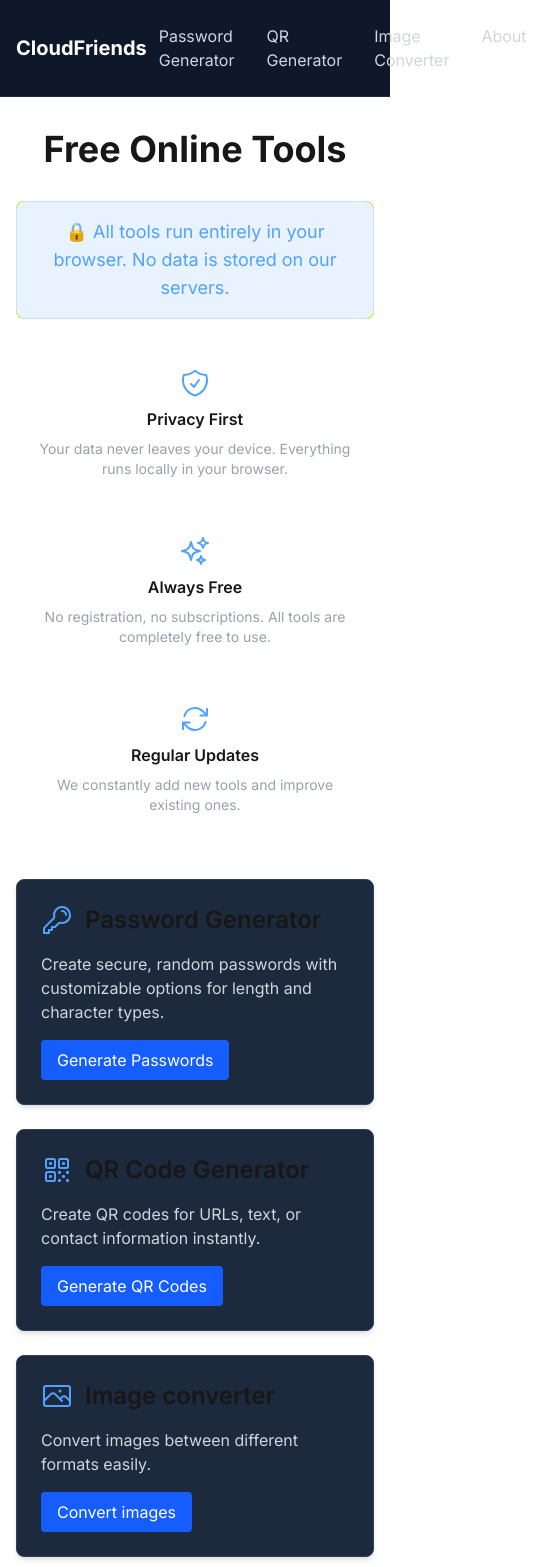
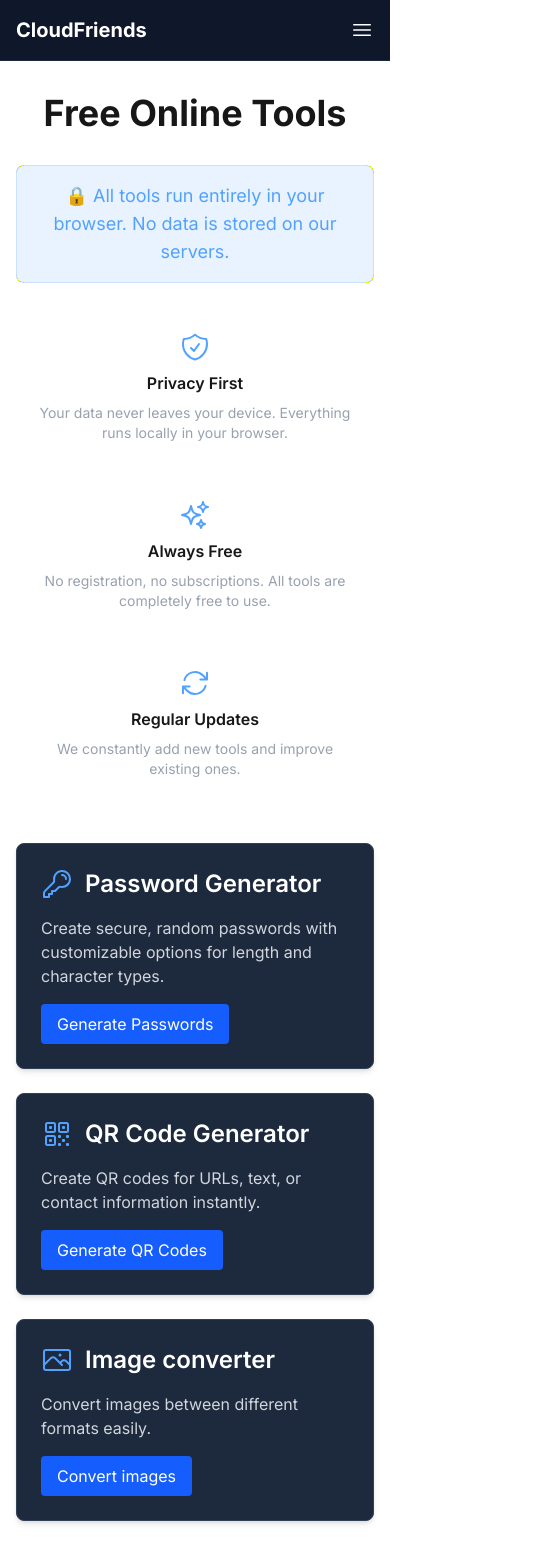
Before and after one commit to cloudfriends-net/cloudfriends, a Next.js app: page / in a window 390 px wide. Shown: the top 1567 px of the page, 539 px wide, since content can reach past the window. Built offline with nearby package versions, Linux system fonts and the light colour scheme.

Commit message:
Adjusted dark mode h2's and added mobile nav

```diff
--- a/src/app/page.tsx
+++ b/src/app/page.tsx
@@ -43,7 +43,7 @@ export default function Home() {
         <div className="bg-slate-800 p-6 rounded-lg shadow-md border border-slate-700 hover:border-slate-600 transition-colors">
           <div className="flex items-center gap-3 mb-4">
             <KeyIcon className="h-8 w-8 text-blue-400" />
-            <h2 className="text-2xl font-semibold">Password Generator</h2>
+            <h2 className="text-2xl font-semibold text-white">Password Generator</h2>
           </div>
           <p className="text-gray-300 mb-4">
             Create secure, random passwords with customizable options for length and character types.
@@ -59,7 +59,7 @@ export default function Home() {
         <div className="bg-slate-800 p-6 rounded-lg shadow-md border border-slate-700 hover:border-slate-600 transition-colors">
           <div className="flex items-center gap-3 mb-4">
             <QrCodeIcon className="h-8 w-8 text-blue-400" />
-            <h2 className="text-2xl font-semibold">QR Code Generator</h2>
+            <h2 className="text-2xl font-semibold text-white">QR Code Generator</h2>
           </div>
           <p className="text-gray-300 mb-4">
             Create QR codes for URLs, text, or contact information instantly.
@@ -75,7 +75,7 @@ export default function Home() {
         <div className="bg-slate-800 p-6 rounded-lg shadow-md border border-slate-700 hover:border-slate-600 transition-colors">
           <div className="flex items-center gap-3 mb-4">
             <PhotoIcon className="h-8 w-8 text-blue-400" />
-            <h2 className="text-2xl font-semibold">Image converter</h2>
+            <h2 className="text-2xl font-semibold text-white">Image converter</h2>
           </div>
           <p className="text-gray-300 mb-4">
             Convert images between different formats easily.
@@ -91,7 +91,7 @@ export default function Home() {
 
       {/* Additional Information */}
       <div className="max-w-4xl mx-auto mt-12 p-6 bg-slate-800 rounded-lg border border-slate-700">
-        <h2 className="text-2xl font-semibold mb-4">About Our Tools</h2>
+        <h2 className="text-2xl font-semibold text-white mb-4">About Our Tools</h2>
         <div className="space-y-4 text-gray-300">
           <p>
             CloudFriends.net provides essential web tools that prioritize your privacy and security.
--- a/src/components/Header.tsx
+++ b/src/components/Header.tsx
@@ -2,20 +2,52 @@
 
 import Link from 'next/link'
 import { usePathname } from 'next/navigation'
+import { useState } from 'react'
+import { Bars3Icon, XMarkIcon } from '@heroicons/react/24/outline'
 
 export function Header() {
   const pathname = usePathname()
+  const [isMenuOpen, setIsMenuOpen] = useState(false)
 
   return (
     <nav className="bg-slate-900 text-white p-4 border-b border-slate-800">
-      <div className="container mx-auto flex justify-between items-center">
+      <div className="container mx-auto">
+        <div className="flex justify-between items-center">
           <Link
             href="/"
             className="text-xl font-bold hover:text-blue-400 transition-colors"
           >
             CloudFriends
           </Link>
-        <div className="flex gap-2">
+          <button
+            className="md:hidden"
+            onClick={() => setIsMenuOpen(!isMenuOpen)}
+          >
+            {isMenuOpen ? (
+              <XMarkIcon className="h-6 w-6" />
+            ) : (
+              <Bars3Icon className="h-6 w-6" />
+            )}
+          </button>
+          <div className="hidden md:flex gap-2">
+            <NavLinks pathname={pathname} />
+          </div>
+        </div>
+
+        {/* Mobile menu */}
+        {isMenuOpen && (
+          <div className="md:hidden mt-4 flex flex-col gap-2">
+            <NavLinks pathname={pathname} />
+          </div>
+        )}
+      </div>
+    </nav>
+  )
+}
+
+function NavLinks({ pathname }: { pathname: string }) {
+  return (
+    <>
       <Link
         href="/tools/password-generator"
         className={`px-3 py-2 rounded-md transition-all ${
@@ -56,8 +88,6 @@ export function Header() {
       >
         About
       </Link>
-        </div>
-      </div>
-    </nav>
+    </>
   )
 }
```
Lines whose indentation alone changed are shown as unchanged.
